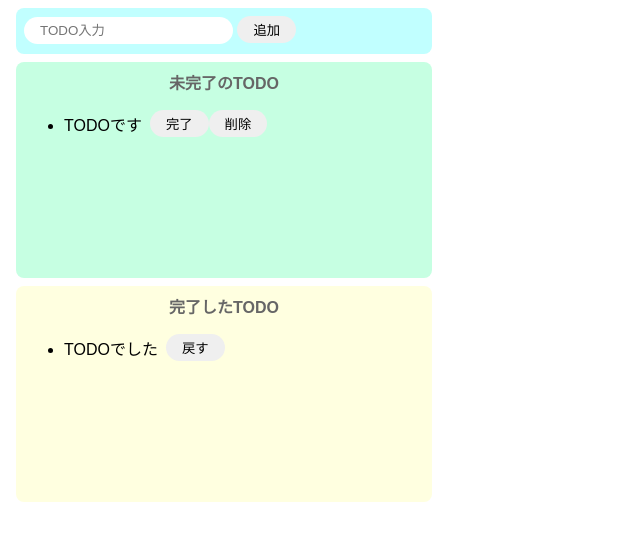
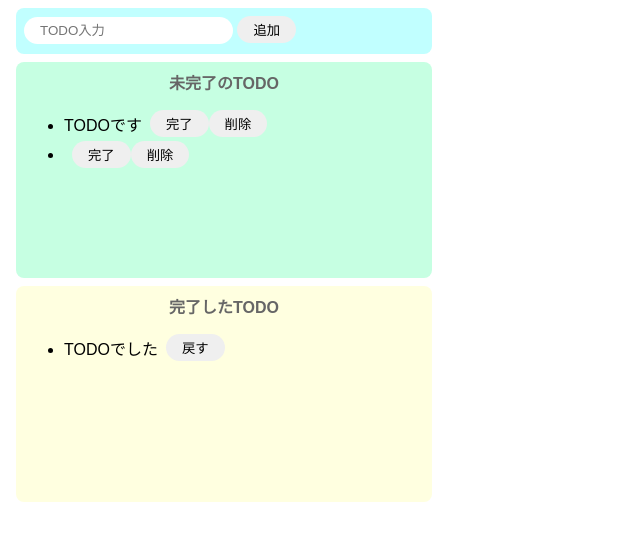
Before and after one commit to Supuky/js-todotest, a website built with Parcel: page index.html in a window 1280 px wide. Both pictures are taken after a click on the button "追加". Shown: the whole page, without its empty margins (0-640 px from the left). Built offline with nearby package versions, Linux system fonts and the light colour scheme.

Commit message:
html&js 編集

```diff
--- a/index.html
+++ b/index.html
@@ -7,12 +7,12 @@
 
   <body>
     <div class="input-area">
-      <input placeholder="TODO入力" />
-      <button>追加</button>
+      <input id="add-text" placeholder="TODO入力" />
+      <button id="add-button">追加</button>
     </div>
     <div class="incomplete-area">
       <p class="title">未完了のTODO</p>
-      <ul>
+      <ul id="incomplete-list">
         <div class="list-row">
           <li>TODOです</li>
           <button>完了</button>
--- a/src/index.js
+++ b/src/index.js
@@ -1 +1,41 @@
 import "./styles.css";
+
+const onClickAdd = () => {
+  // テキストボックスの値を取得し、初期化する
+  const inputText = document.getElementById("add-text").value;
+  document.getElementById("add-text").value = "";
+
+  // div生成(HTMLのタグ生成)
+  const div = document.createElement("div");
+  div.className = "list-row";
+
+  // liタグ生成
+  const li = document.createElement("li");
+  li.innerText = inputText;
+
+  // button(完了)タグの生成
+  const completeButton = document.createElement("button");
+  completeButton.innerText = "完了";
+  completeButton.addEventListener("click", () => {
+    alert("完了");
+  });
+
+  // button(削除)タグの生成
+  const deleteButton = document.createElement("button");
+  deleteButton.innerText = "削除";
+  deleteButton.addEventListener("click", () => {
+    alert("削除");
+  });
+
+  // divタグの子要素に各要素を設定
+  div.appendChild(li);
+  div.appendChild(completeButton);
+  div.appendChild(deleteButton);
+
+  // 未完了リストに追加
+  document.getElementById("incomplete-list").appendChild(div);
+};
+
+document
+  .getElementById("add-button")
+  .addEventListener("click", () => onClickAdd());
```
